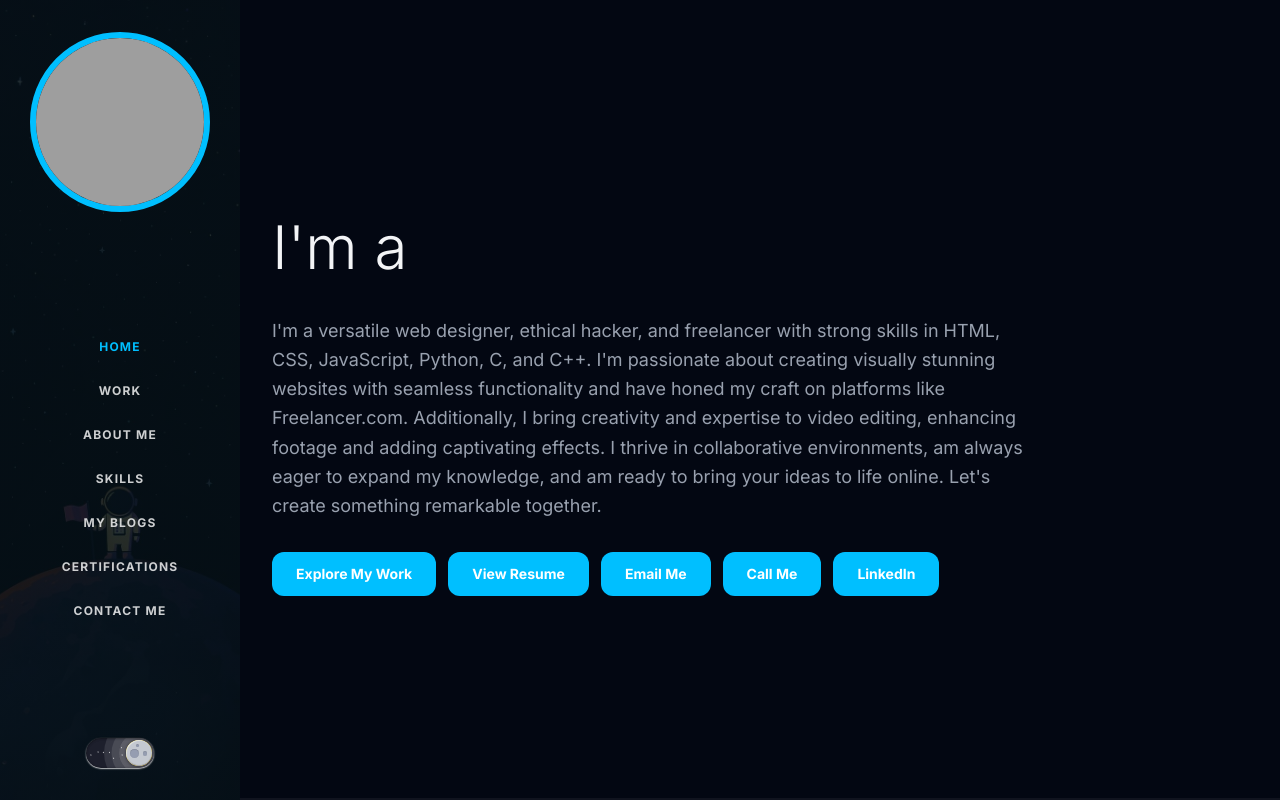
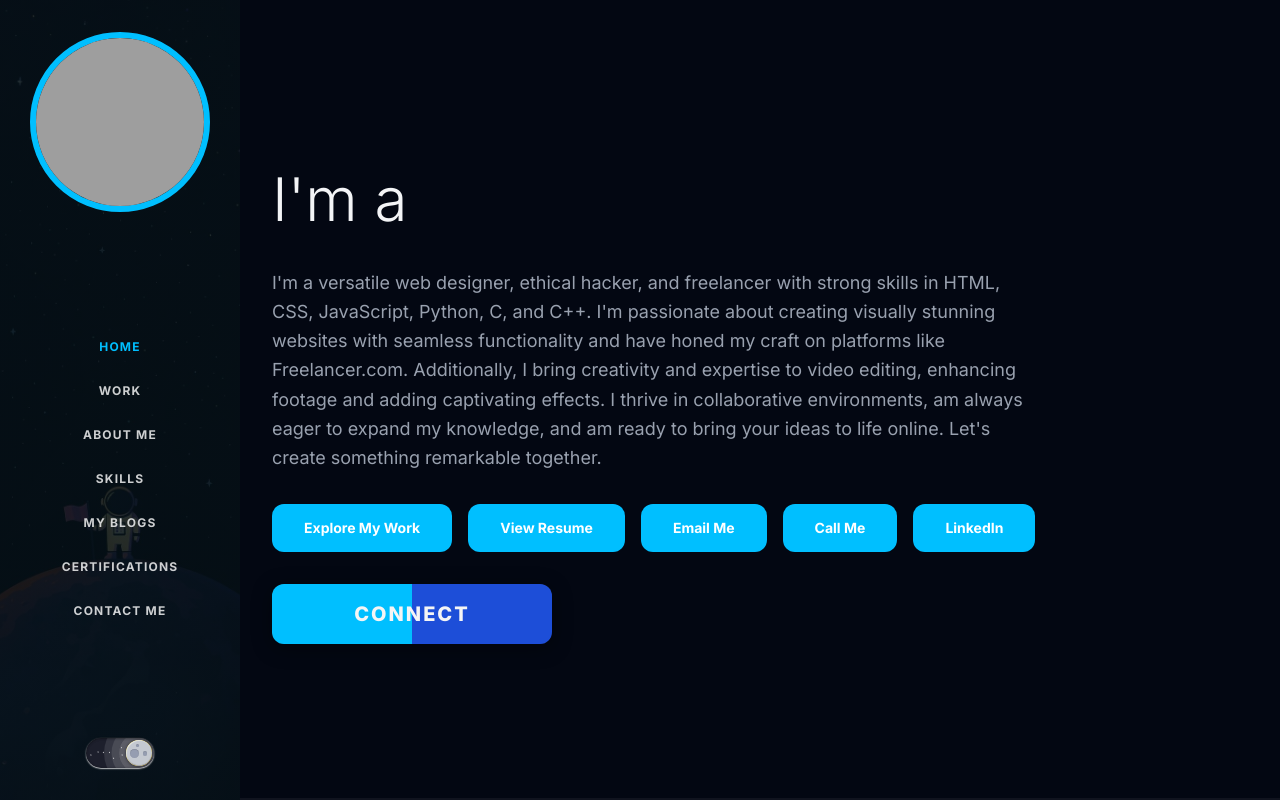
Before and after one commit to pralinkhaira/pralinkhaira.github.io, a React (Vite) app in the folder react-portfolio/: page / in a window 1280 px wide. Shown: the top 800 px of the page. Built offline with nearby package versions, Linux system fonts and the light colour scheme; grey boxes are pictures that could not be loaded.

Commit message:
Install styled-components and integrate dynamic SocialCard component

```diff
--- a/react-portfolio/package.json
+++ b/react-portfolio/package.json
@@ -19,6 +19,7 @@
     "react-dom": "^19.2.4",
     "react-icons": "^5.6.0",
     "react-scroll": "^1.9.3",
+    "styled-components": "^6.4.0",
     "tailwindcss": "^4.2.2"
   },
   "devDependencies": {
--- a/react-portfolio/src/components/Hero.jsx
+++ b/react-portfolio/src/components/Hero.jsx
@@ -1,6 +1,7 @@
 import { motion } from 'framer-motion';
 import { FaLinkedin } from 'react-icons/fa';
 import { roles, heroDescription, heroButtons } from '../data/portfolioData';
+import SocialCard from './SocialCard';
 
 export default function Hero() {
   return (
@@ -59,7 +60,7 @@ export default function Hero() {
           initial={{ opacity: 0, y: 20 }}
           animate={{ opacity: 1, y: 0 }}
           transition={{ delay: 0.6 }}
-          className="flex flex-wrap gap-3"
+          className="flex flex-wrap gap-4 items-center"
         >
           {heroButtons.map((btn, i) => (
             <a
@@ -67,7 +68,7 @@ export default function Hero() {
               href={btn.href}
               target={btn.external ? '_blank' : undefined}
               rel={btn.external ? 'noopener noreferrer' : undefined}
-              className="group relative overflow-hidden px-6 py-3 rounded-xl bg-brand text-white font-bold text-sm transition-all duration-300 hover:-translate-y-1 hover:shadow-lg hover:shadow-brand/30 hover:bg-brand-2"
+              className="group relative overflow-hidden px-8 py-3.5 rounded-xl bg-brand text-white font-bold text-sm transition-all duration-300 hover:-translate-y-1 hover:shadow-xl hover:shadow-brand/25 hover:bg-brand-2"
             >
               <span className="inline-block transition-all duration-300 group-hover:opacity-0">
                 {btn.text}
@@ -78,6 +79,15 @@ export default function Hero() {
             </a>
           ))}
         </motion.div>
+
+        {/* Social Links Card */}
+        <motion.div
+           initial={{ opacity: 0, y: 20 }}
+           animate={{ opacity: 1, y: 0 }}
+           transition={{ delay: 0.8 }}
+        >
+          <SocialCard />
+        </motion.div>
       </div>
     </section>
   );
--- /dev/null
+++ b/react-portfolio/src/components/SocialCard.jsx
@@ -0,0 +1,174 @@
+import React from 'react';
+import styled from 'styled-components';
+import { FaLinkedinIn, FaGithub, FaFacebookF, FaInstagram } from 'react-icons/fa';
+import { MdEmail } from 'react-icons/md';
+import { socialLinks } from '../data/portfolioData';
+
+// Helper to map icon names to icons
+const getIcon = (name) => {
+  switch (name) {
+    case 'Linkedin': return <FaLinkedinIn />;
+    case 'Github': return <FaGithub />;
+    case 'Mail': return <MdEmail />;
+    case 'Facebook': return <FaFacebookF />;
+    case 'Instagram': return <FaInstagram />;
+    default: return null;
+  }
+};
+
+const SocialCard = () => {
+  return (
+    <StyledWrapper>
+      <div className="card">
+        <span>Connect</span>
+        {socialLinks.map((social, index) => (
+          <a
+            key={index}
+            className="social-link"
+            href={social.url}
+            target="_blank"
+            rel="noopener noreferrer"
+            title={social.icon}
+          >
+            {getIcon(social.icon)}
+          </a>
+        ))}
+      </div>
+    </StyledWrapper>
+  );
+}
+
+const StyledWrapper = styled.div`
+  /* Center the card relative to its container */
+  display: flex;
+  margin-top: 2rem;
+
+  .card svg {
+    height: 25px;
+    width: 25px;
+  }
+
+  .card {
+    position: relative;
+    display: flex;
+    align-items: center;
+    justify-content: center;
+    background: #e7e7e7;
+    box-shadow: 0 1px 3px rgba(0,0,0,0.12), 0 1px 2px rgba(0,0,0,0.24);
+    transition: all 0.3s cubic-bezier(0.25, 0.8, 0.25, 1);
+    overflow: hidden;
+    height: 60px;
+    width: 280px;
+    border-radius: 12px;
+  }
+
+  /* Dark mode support */
+  [data-theme='dark'] & .card {
+    background: #1a1a1a;
+    box-shadow: 0 4px 20px rgba(0,0,0,0.4);
+  }
+
+  .card::before, .card::after {
+    position: absolute;
+    display: flex;
+    align-items: center;
+    width: 50%;
+    height: 100%;
+    transition: 0.25s linear;
+    z-index: 1;
+  }
+
+  .card::before {
+    content: "";
+    left: 0;
+    justify-content: flex-end;
+    background-color: var(--color-brand, #3b82f6);
+  }
+
+  .card::after {
+    content: "";
+    right: 0;
+    justify-content: flex-start;
+    background-color: var(--color-brand2, #1d4ed8);
+  }
+
+  .card:hover {
+    box-shadow: 0 14px 28px rgba(0,0,0,0.25), 0 10px 10px rgba(0,0,0,0.22);
+  }
+
+  .card:hover span {
+    opacity: 0;
+    z-index: -3;
+  }
+
+  .card:hover::before {
+    opacity: 0.5;
+    transform: translateY(-100%);
+  }
+
+  .card:hover::after {
+    opacity: 0.5;
+    transform: translateY(100%);
+  }
+
+  .card span {
+    position: absolute;
+    display: flex;
+    align-items: center;
+    justify-content: center;
+    width: 100%;
+    height: 100%;
+    color: whitesmoke;
+    font-family: 'Inter', sans-serif;
+    font-size: 20px;
+    font-weight: 800;
+    letter-spacing: 2px;
+    text-transform: uppercase;
+    opacity: 1;
+    transition: opacity 0.25s;
+    z-index: 2;
+  }
+
+  .card .social-link {
+    position: relative;
+    display: flex;
+    align-items: center;
+    justify-content: center;
+    flex: 1;
+    height: 100%;
+    color: whitesmoke;
+    font-size: 24px;
+    text-decoration: none;
+    transition: 0.25s;
+  }
+
+  .card .social-link svg {
+    text-shadow: 1px 1px rgba(31, 74, 121, 0.7);
+    transform: scale(1);
+    color: #fff;
+  }
+
+  .card .social-link:hover {
+    background-color: rgba(255, 255, 255, 0.2);
+    animation: bounce_613 0.4s linear;
+  }
+
+  @keyframes bounce_613 {
+    40% {
+      transform: scale(1.4);
+    }
+
+    60% {
+      transform: scale(0.8);
+    }
+
+    80% {
+      transform: scale(1.2);
+    }
+
+    100% {
+      transform: scale(1);
+    }
+  }`;
+
+export default SocialCard;
```
Also changed, not shown: 1 other file (tests, documents, lock files or other folders).
